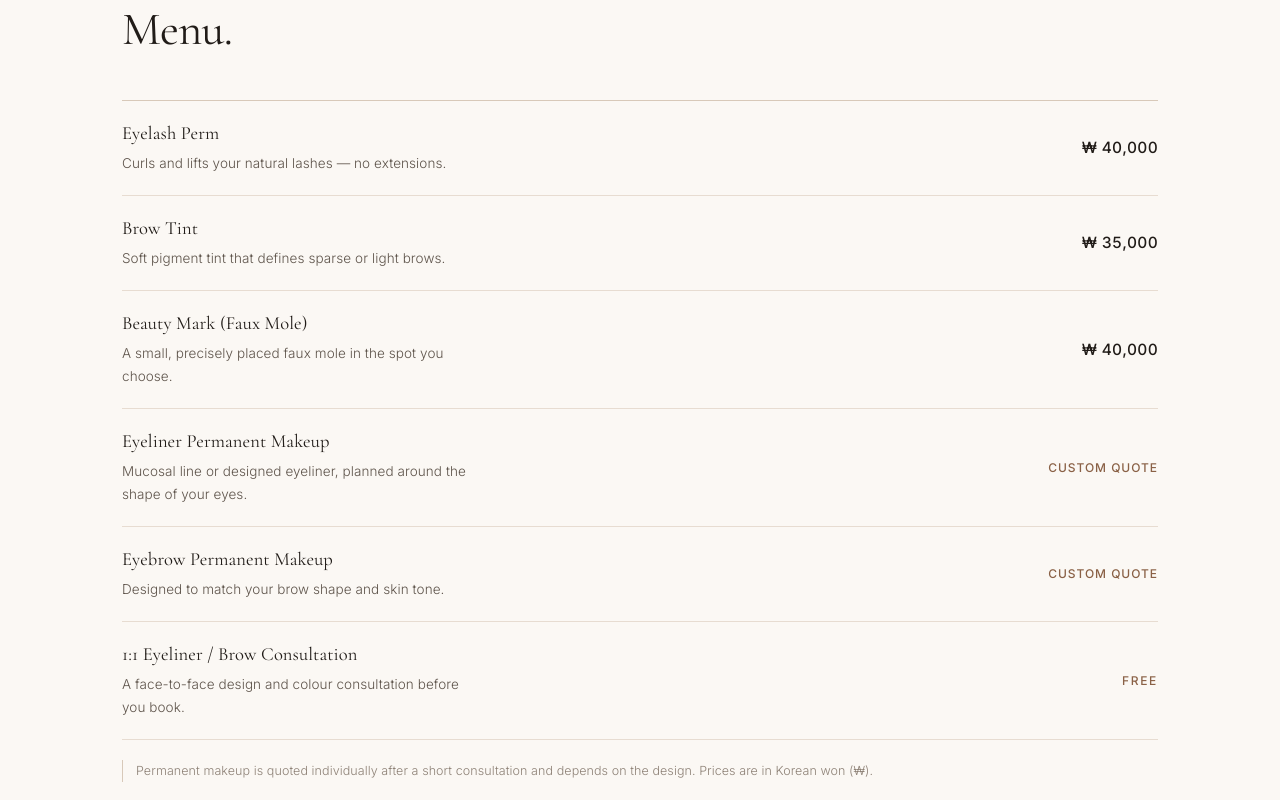
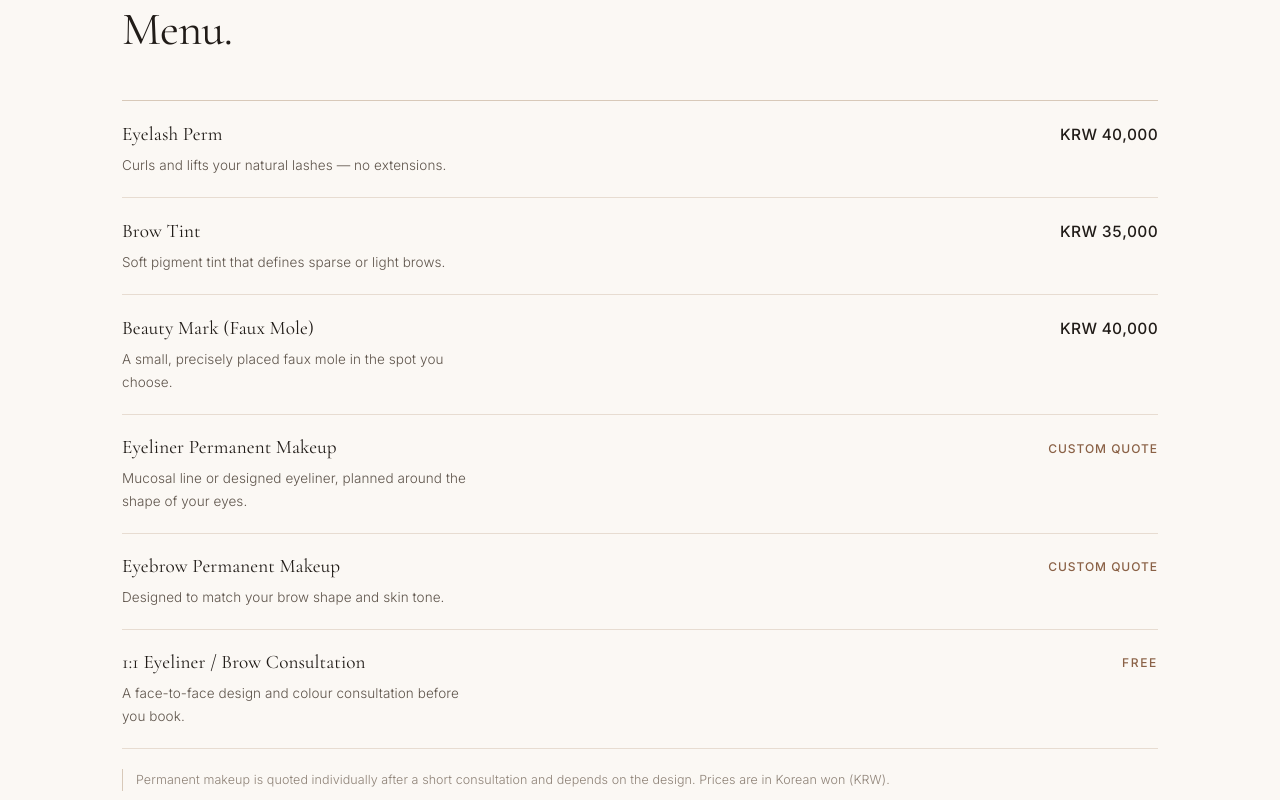
Before and after one commit to jjinnyy0115-dev/jinart_study, a plain HTML site: page en/index.html in a window 1280 px wide. Shown: the part 1960-2760 px from the top of the page. Drawn offline with nearby package versions, Linux system fonts and the light colour scheme.

Commit message:
가격 표기 KRW로 명확화, 시술명-가격 정렬

```diff
--- a/en/index.html
+++ b/en/index.html
@@ -239,10 +239,10 @@
     display:grid;grid-template-columns:1fr auto;column-gap:18px;
     padding:20px 0;border-bottom:1px solid var(--line);align-items:start;
   }
-  .svc h3{font-size:1.16rem;line-height:1.35;letter-spacing:.005em;align-self:end}
+  .svc h3{font-size:1.2rem;line-height:1.35;letter-spacing:.005em;align-self:end}
   .svc .d{grid-column:1;margin-top:6px;color:var(--ink-soft);font-size:13.5px;line-height:1.7;max-width:42ch}
   .svc .price{
-    grid-column:2;grid-row:1 / span 2;align-self:center;
+    grid-column:2;grid-row:1;align-self:center;
     font-family:var(--sans);font-size:15.5px;font-weight:500;letter-spacing:.02em;
     font-variant-numeric:tabular-nums;white-space:nowrap;color:var(--ink);
     text-align:right;
@@ -459,17 +459,17 @@
         <div class="svc">
           <h3 data-i18n="s1n">Eyelash Perm</h3>
           <p class="d" data-i18n="s1d">Curls and lifts your natural lashes — no extensions.</p>
-          <p class="price" data-i18n="s1p">₩ 40,000</p>
+          <p class="price" data-i18n="s1p">KRW 40,000</p>
         </div>
         <div class="svc">
           <h3 data-i18n="s2n">Brow Tint</h3>
           <p class="d" data-i18n="s2d">Soft pigment tint that defines sparse or light brows.</p>
-          <p class="price" data-i18n="s2p">₩ 35,000</p>
+          <p class="price" data-i18n="s2p">KRW 35,000</p>
         </div>
         <div class="svc">
           <h3 data-i18n="s3n">Beauty Mark (Faux Mole)</h3>
           <p class="d" data-i18n="s3d">A small, precisely placed faux mole in the spot you choose.</p>
-          <p class="price" data-i18n="s3p">₩ 40,000</p>
+          <p class="price" data-i18n="s3p">KRW 40,000</p>
         </div>
         <div class="svc">
           <h3 data-i18n="s4n">Eyeliner Permanent Makeup</h3>
@@ -487,7 +487,7 @@
           <p class="price free" data-i18n="s6p">Free</p>
         </div>
       </div>
-      <p class="note" data-i18n="svcNote">Permanent makeup is quoted individually after a short consultation and depends on the design. Prices are in Korean won (₩).</p>
+      <p class="note" data-i18n="svcNote">Permanent makeup is quoted individually after a short consultation and depends on the design. Prices are in Korean won (KRW).</p>
     </div>
   </section>
 
@@ -612,13 +612,13 @@
       w5t: "Easy to reach", w5d: "Five minutes from Jeonpo Station Exit 6, on the fifth floor of the Seho Building on Dongseong-ro — with free parking.",
       w6t: "Open until late", w6d: "Open every day from 10:00 to 22:00, so appointments fit around work.",
       svcLabel: "Services & Prices", svcTitle: "Menu.",
-      s1n: "Eyelash Perm", s1d: "Curls and lifts your natural lashes — no extensions.", s1p: "₩ 40,000",
-      s2n: "Brow Tint", s2d: "Soft pigment tint that defines sparse or light brows.", s2p: "₩ 35,000",
-      s3n: "Beauty Mark (Faux Mole)", s3d: "A small, precisely placed faux mole in the spot you choose.", s3p: "₩ 40,000",
+      s1n: "Eyelash Perm", s1d: "Curls and lifts your natural lashes — no extensions.", s1p: "KRW 40,000",
+      s2n: "Brow Tint", s2d: "Soft pigment tint that defines sparse or light brows.", s2p: "KRW 35,000",
+      s3n: "Beauty Mark (Faux Mole)", s3d: "A small, precisely placed faux mole in the spot you choose.", s3p: "KRW 40,000",
       s4n: "Eyeliner Permanent Makeup", s4d: "Mucosal line or designed eyeliner, planned around the shape of your eyes.", s4p: "Custom quote",
       s5n: "Eyebrow Permanent Makeup", s5d: "Designed to match your brow shape and skin tone.", s5p: "Custom quote",
       s6n: "1:1 Eyeliner / Brow Consultation", s6d: "A face-to-face design and colour consultation before you book.", s6p: "Free",
-      svcNote: "Permanent makeup is quoted individually after a short consultation and depends on the design. Prices are in Korean won (₩).",
+      svcNote: "Permanent makeup is quoted individually after a short consultation and depends on the design. Prices are in Korean won (KRW).",
       bookLabel: "How to Book", bookTitle: "Three steps.",
       b1t: "Send a message", b1d: "Instagram DM or KakaoTalk. Include your preferred date, the service you want, and a photo of your bare eyes — especially if you have had permanent makeup before.",
       b2t: "Confirm your slot", b2d: "We reply with the available time and the deposit, and settle any design questions before you come in.",
@@ -662,13 +662,13 @@
       w5t: "交通方便", w5d: "东城路世浩大厦5楼，田浦站6号出口步行5分钟，并提供免费停车。",
       w6t: "营业到晚上", w6d: "每天 10:00 至 22:00 营业，下班后也来得及。",
       svcLabel: "项目与价格", svcTitle: "价目表",
-      s1n: "睫毛烫（Eyelash Perm）", s1d: "让原生睫毛自然卷翘，不需要接睫毛。", s1p: "₩ 40,000",
-      s2n: "眉毛染色（Brow Tint）", s2d: "为稀疏或偏淡的眉毛上色，让眉形更清晰。", s2p: "₩ 35,000",
-      s3n: "美人痣（Beauty Mark）", s3d: "按你选择的位置，点上精致的小痣。", s3p: "₩ 40,000",
+      s1n: "睫毛烫（Eyelash Perm）", s1d: "让原生睫毛自然卷翘，不需要接睫毛。", s1p: "KRW 40,000",
+      s2n: "眉毛染色（Brow Tint）", s2d: "为稀疏或偏淡的眉毛上色，让眉形更清晰。", s2p: "KRW 35,000",
+      s3n: "美人痣（Beauty Mark）", s3d: "按你选择的位置，点上精致的小痣。", s3p: "KRW 40,000",
       s4n: "美瞳线半永久（黏膜 / 设计）", s4d: "黏膜线或设计款美瞳线，依眼型单独设计。", s4p: "单独报价",
       s5n: "眉毛半永久", s5d: "根据你的眉形与肤色设计。", s5p: "单独报价",
       s6n: "1对1 眼线 / 眉毛咨询", s6d: "预约前的一对一设计与颜色咨询。", s6p: "免费",
-      svcNote: "半永久项目需简短咨询后，依设计单独报价。价格单位为韩元（₩）。",
+      svcNote: "半永久项目需简短咨询后，依设计单独报价。价格单位为韩元（KRW）。",
       bookLabel: "预约方式", bookTitle: "三步完成。",
       b1t: "发消息给我们", b1d: "Instagram 私信或 KakaoTalk，告诉我们希望的日期、想做的项目，以及素眼照片（做过半永久请务必附上）。",
       b2t: "确认时间", b2d: "我们会回复可预约的时间与定金金额，并在到店前确认设计细节。",
@@ -712,13 +712,13 @@
       w5t: "アクセス良好", w5d: "田浦駅6番出口から徒歩5分、東城路セホビル5階。無料駐車場もございます。",
       w6t: "22時まで営業", w6d: "毎日10:00〜22:00。お仕事帰りでも予約できます。",
       svcLabel: "メニューと料金", svcTitle: "料金表",
-      s1n: "まつ毛パーマ", s1d: "自まつ毛をカールアップ。エクステ不要で軽い目元に。", s1p: "₩ 40,000",
-      s2n: "眉ティント（眉染色）", s2d: "薄い眉・まばらな眉に色を入れて、眉の形を整えます。", s2p: "₩ 35,000",
-      s3n: "ほくろ（疑似ホクロ）", s3d: "ご希望の位置に、小さく繊細なホクロを。", s3p: "₩ 40,000",
+      s1n: "まつ毛パーマ", s1d: "自まつ毛をカールアップ。エクステ不要で軽い目元に。", s1p: "KRW 40,000",
+      s2n: "眉ティント（眉染色）", s2d: "薄い眉・まばらな眉に色を入れて、眉の形を整えます。", s2p: "KRW 35,000",
+      s3n: "ほくろ（疑似ホクロ）", s3d: "ご希望の位置に、小さく繊細なホクロを。", s3p: "KRW 40,000",
       s4n: "アイライン アートメイク（粘膜／デザイン）", s4d: "粘膜ライン、またはデザインライン。目元に合わせてご提案します。", s4p: "個別お見積り",
       s5n: "眉 アートメイク", s5d: "眉の形と肌の色に合わせてデザインします。", s5p: "個別お見積り",
       s6n: "1:1 アイライン／眉カウンセリング", s6d: "ご予約前のデザインとカラーのご相談。", s6p: "無料",
-      svcNote: "アートメイクは短いカウンセリングの後に、デザインに応じて個別にお見積りします。料金は韓国ウォン（₩）です。",
+      svcNote: "アートメイクは短いカウンセリングの後に、デザインに応じて個別にお見積りします。料金は韓国ウォン（KRW）です。",
       bookLabel: "ご予約の流れ", bookTitle: "3ステップ。",
       b1t: "メッセージを送る", b1d: "Instagram DM か KakaoTalk に、ご希望の日時・メニュー・すっぴんの目元の写真（アートメイク経験がある方は必ず）をお送りください。",
       b2t: "日時を確定", b2d: "空いているお時間と手付金をご案内します。ご来店前にデザインのご相談も済ませておきましょう。",
```
